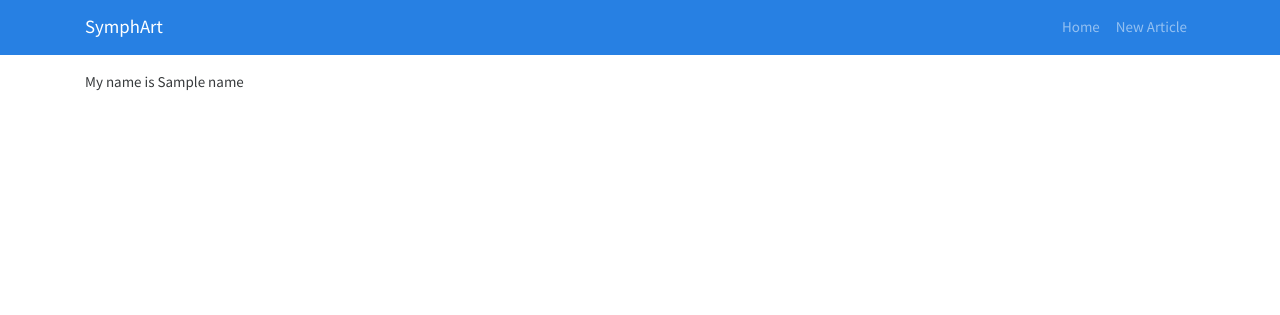
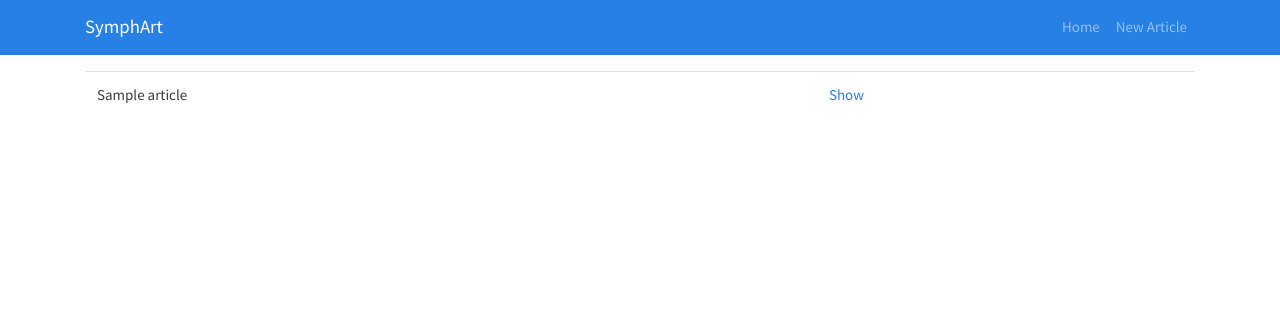
Before and after one commit to zoleikha-mousavipak/Symfony_symphart, a Symfony app: template templates/articles/index.html.twig in a window 1280 px wide. Shown: the top 315 px of the page. Run offline with Twig, Linux system fonts and the light colour scheme; the template is opened without the code that fills it: most values are stand-ins (such as "Sample title", 1, 10 or a date in 2020); some libraries are stand-ins or nearby versions.

Commit message:
show article

```diff
--- a/templates/articles/index.html.twig
+++ b/templates/articles/index.html.twig
@@ -1 +1,15 @@
-{% extends 'base.html.twig' %} {% block title %}SymphArt Articles{% endblock %} {% block body%} My name is {{ name }} {% endblock %}
+{% extends 'base.html.twig' %} {% block title %}SymphArt Articles{% endblock %} {% block body%} {% if articles %}
+<table class="table table-stiped">
+    <tbody>
+        {% for article in articles %}
+        <tr>
+            <td>{{ article.title}}</td>
+            <td>
+                <a href="/article/{{ article.id}}">Show</a>
+            </td>
+        </tr>
+        {% endfor %}
+    </tbody>
+</table>
+{% else %}
+<p>No article to display</p> {% endif %}{% endblock %}
--- /dev/null
+++ b/templates/articles/show.html.twig
@@ -0,0 +1,5 @@
+{% extends 'base.html.twig' %} {% block title %}SymphArt Articles{% endblock %} {% block body%}
+<h1>{{ article.title}}</h1>
+<p> {{ article.body}}</p>
+<hr>
+<a href="/">Go Back</a> {% endblock %}
```
Also changed, not shown: src/Controller/ArticleController.php (+33 -13 lines).
